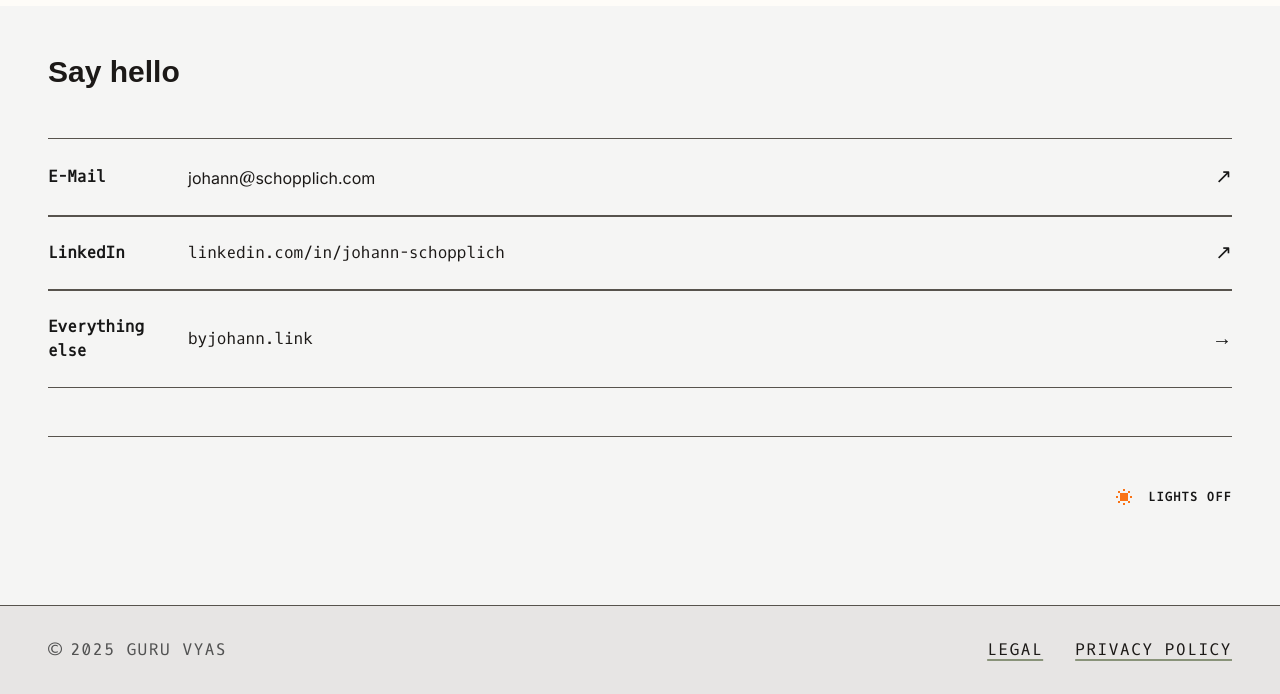
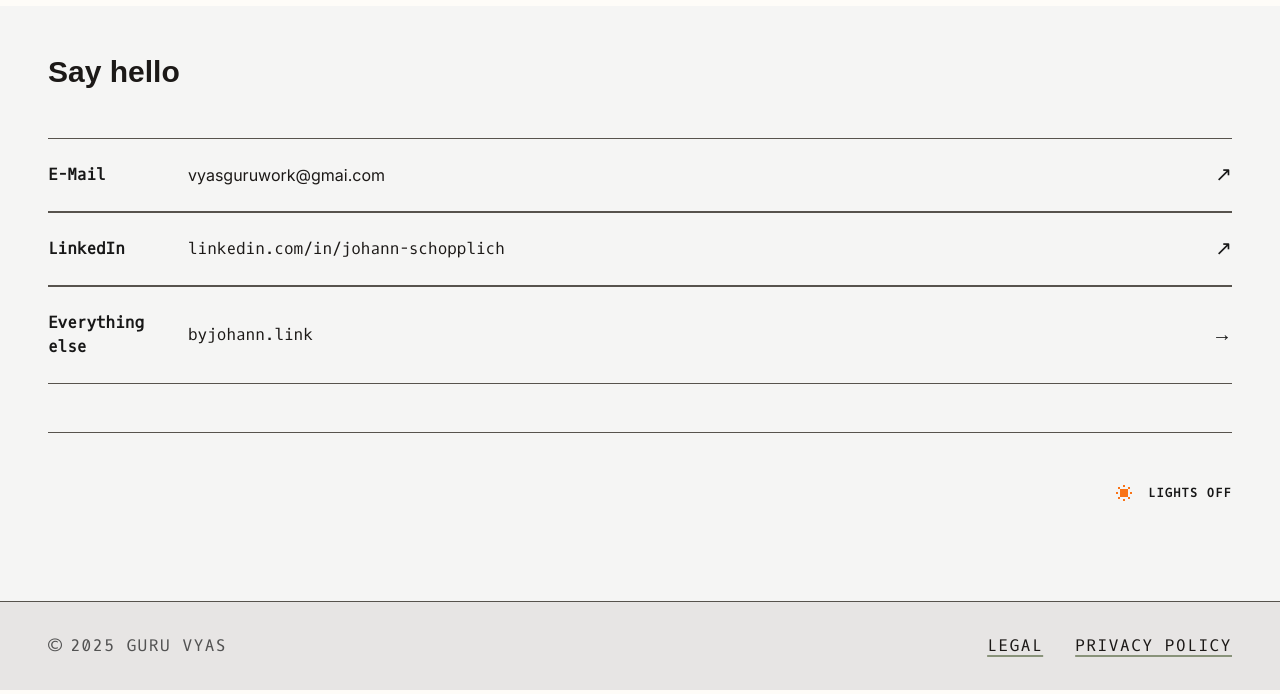
Before and after one commit to wakeupguruu/portfolio, a Next.js app: page / in a window 1280 px wide. Shown: the part 1815-2509 px from the top of the page. Built offline with nearby package versions, Linux system fonts and the light colour scheme; a web font is replaced by a local one.

Commit message:
feat: Add global styling, theme variables, and the initial homepage structure with hero, writing, and photographs sections.

```diff
--- a/app/globals.css
+++ b/app/globals.css
@@ -47,7 +47,7 @@ body {
   background: var(--background);
   color: var(--foreground);
   font-family: Arial, Helvetica, sans-serif;
-  transition: background-color 0.7s ease-in-out, color 0.7s ease-in-out;
+  transition: background-color 0.5s ease-in-out, color 0.5s ease-in-out;
 }
 
 /*
@@ -59,11 +59,11 @@ div, section, header, footer, main, nav, article, aside,
 span, p, a, button, h1, h2, h3, h4, h5, h6, li, ul, ol,
 input, textarea, label, select,
 svg, path, rect, circle, line, polyline, polygon {
-  transition: background-color 0.7s ease-in-out,
-              border-color 0.7s ease-in-out,
-              color 0.7s ease-in-out,
-              fill 0.7s ease-in-out,
-              stroke 0.7s ease-in-out;
+  transition: background-color 0.5s ease-in-out,
+              border-color 0.5s ease-in-out,
+              color 0.5s ease-in-out,
+              fill 0.5s ease-in-out,
+              stroke 0.5s ease-in-out;
 }
 
 /* Typography */
@@ -131,13 +131,13 @@ a:hover {
 .section-hello {
   background-color: var(--bg-hello);
   color: var(--text-hello);
-  transition: background-color 0.3s ease, color 0.3s ease;
+  transition: background-color 0.5s ease, color 0.5s ease;
 }
 
 .section-footer {
   background-color: var(--bg-footer);
   color: var(--text-footer);
-  transition: background-color 0.3s ease, color 0.3s ease;
+  transition: background-color 0.5s ease, color 0.5s ease;
 }
 
 .border-custom-separator {
@@ -151,6 +151,7 @@ a:hover {
   text-underline-offset: 4px;
   transition-property: color, text-decoration-color;
   transition-duration: 300ms;
+  transition-timing-function: ease-in-out;
 }
 
 .link-custom-underline:hover {
--- a/app/page.tsx
+++ b/app/page.tsx
@@ -129,7 +129,7 @@ export default function Home() {
             <li className="grid grid-cols-[140px_1fr_auto] items-center py-6 group cursor-pointer hover:bg-black/5 dark:hover:bg-white/5 transition-colors border-t border-custom-separator" style={{ borderColor: 'var(--border-separator)' }}>
               <span className="text-base font-bold">E-Mail</span>
               <a href="#" className="text-base flex items-center gap-2 group-hover:text-black/70 dark:group-hover:text-white/80">
-                <span className="font-sans">johann<span className="font-serif italic text-lg">@</span>schopplich.com</span>
+                <span className="font-sans">vyasguruwork@gmai.com</span>
               </a>
               <span className="text-xl leading-none transition-transform duration-300 group-hover:rotate-45 group-hover:text-black dark:group-hover:text-white">↗</span>
             </li>
```
